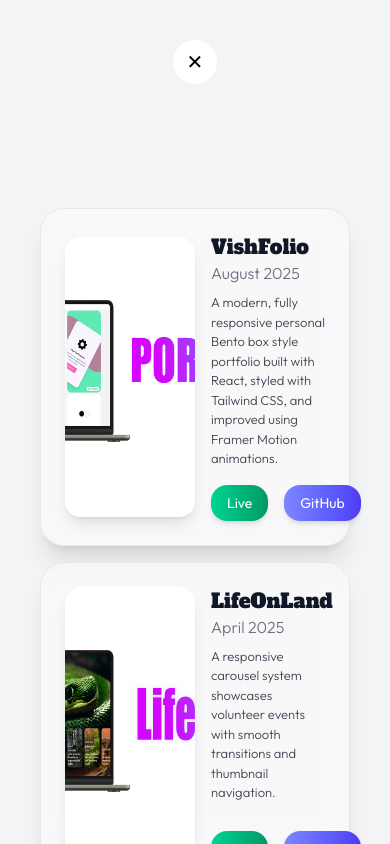
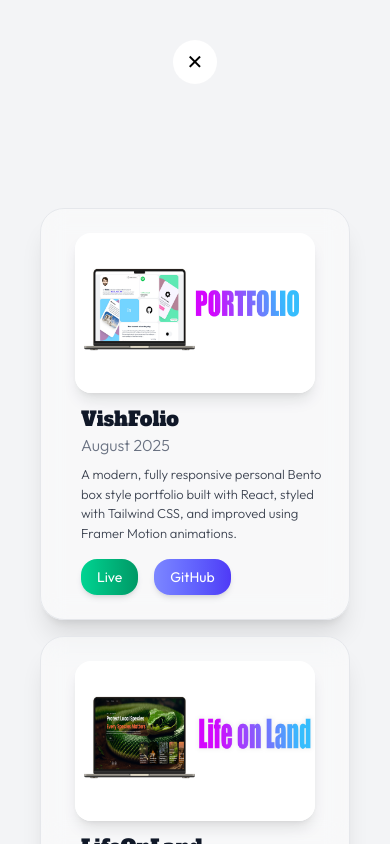
Before and after one commit to VishalOz/VishFolio, a React (Vite) app: page / in a window 390 px wide. Both pictures are taken after a click on the button "View Projects". Shown: the part 308-1152 px from the top of the page. Built offline with nearby package versions, Linux system fonts and the light colour scheme.

Commit message:
After couple of Buduammoo days finally responsive

```diff
--- a/src/Home.jsx
+++ b/src/Home.jsx
@@ -196,20 +196,20 @@ const Home = () => {
 
 
 
-              <div className={`grid grid-cols-2 p-6 rounded-3xl shadow-xl border ${theme === 'dark' ? 'bg-white/10 border-white/20 text-white backdrop-blur-lg'
+              <div className={`grid lg:grid-cols-2 sm:grid-col-1 grid-cols-2 p-6 rounded-3xl shadow-xl border ${theme === 'dark' ? 'bg-white/10 border-white/20 text-white backdrop-blur-lg'
                   : 'bg-white/40 border-gray-200 text-gray-900 backdrop-blur-md'}`} >
-                  <div className="row-span-1 flex justify-center items-center">
+                  <div className="lg:col-span-1 sm:col-span-1 col-span-2 flex justify-center items-center">
                     <img
                       src={portfolio}
                       alt="PROJECT1"
-                      className="w-110 h-70 object-cover rounded-2xl shadow-lg"
+                      className="lg:w-110 lg:h-70 w-60 h-40 object-cover rounded-2xl shadow-lg lg:mb-0 mb-3 "
                     />
                   </div>
                 <div className="col-span-1 flex flex-col justify-between pl-4">
                   <div>
                     <span className="text-xl font-semibold tracking-relaxed">VishFolio</span>
                     <p className={`flex justify-start text-gray-500 font-bold test-sm`}>August 2025</p>
-                    <p className="text-[13px] opacity-80 mt-2">
+                    <p className="text-[13px] lg:w-160 w-64 opacity-80 mt-2">
                     A modern, fully responsive personal Bento box style portfolio built with React, styled with Tailwind CSS, and improved using Framer Motion animations.
                     </p>
                   </div>
@@ -229,18 +229,18 @@ const Home = () => {
 
                 <div className={`grid grid-cols-2 p-6 rounded-3xl shadow-xl border ${theme === 'dark' ? 'bg-white/10 border-white/20 text-white backdrop-blur-lg'
                   : 'bg-white/40 border-gray-200 text-gray-900 backdrop-blur-md'}`} >
-                  <div className="col-span-1 flex justify-center items-center">
+                  <div className="lg:col-span-1 sm:col-span-1 col-span-2 flex justify-center items-center">
                     <img
                       src={lifeonland}
                       alt="PROJECT2"
-                      className="w-110 h-70 object-cover rounded-2xl shadow-lg"
+                      className="lg:w-110 lg:h-70 w-60 h-40 object-cover rounded-2xl shadow-lg lg:mb-0 mb-3"
                     />
                   </div>
                 <div className="row-span-1 flex flex-col justify-between pl-4">
                   <div>
                     <span className="text-xl font-semibold tracking-relaxed">LifeOnLand</span>
                     <p className={`flex justify-start text-gray-500 font-bold test-sm`}>April 2025</p>
-                    <p className="text-[13px] opacity-80 mt-2">
+                    <p className="text-[13px] lg:w-160 w-64  opacity-80 mt-2">
                     A responsive carousel system showcases volunteer events with smooth transitions and thumbnail navigation.
                     </p>
                   </div>
@@ -259,18 +259,18 @@ const Home = () => {
 
                 <div className={`grid grid-cols-2 p-6 rounded-3xl shadow-xl border ${theme === 'dark' ? 'bg-white/10 border-white/20 text-white backdrop-blur-lg'
                   : 'bg-white/40 border-gray-200 text-gray-900 backdrop-blur-md'}`} >
-                  <div className="col-span-1 flex justify-center items-center">
+                  <div className="lg:col-span-1 sm:col-span-1 col-span-2 flex justify-center items-center">
                     <img
                       src={histogram}
                       alt="PROJECT3"
-                      className="w-110 h-70 object-cover rounded-2xl shadow-lg"
+                      className="lg:w-110 lg:h-70 w-60 h-40 object-cover rounded-2xl shadow-lg lg:mb-0 mb-3"
                     />
                   </div>
                 <div className="row-span-1 flex flex-col justify-between pl-4">
                   <div>
                     <span className="text-xl font-semibold tracking-relaxed">Histogram</span>
                     <p className={`flex justify-start text-gray-500 font-bold test-sm`}>September 2024</p>
-                    <p className="text-[13px] opacity-80 mt-2">
+                    <p className="text-[13px] lg:w-160 w-64  opacity-80 mt-2">
                     This coursework assignment for our first-year, first-semester programming module focuses on
                     developing fundamental file handling skills in Python. The project involves reading and writing
                     files, extracting and processing data from CSS files, and implementing robust input validation
@@ -311,7 +311,7 @@ const Home = () => {
         </motion.div>
 
 
-        <motion.div className={`flex justify-center items-center col-span-6 lg:col-span-1 sm:col-span-1 lg:row-span-1 row-span-6 rounded-4xl p-5 ${theme === 'dark' ? 'bg-black border border-white' : 'bg-sky-300'}`}
+        <motion.div className={`flex justify-center items-center col-span-6 lg:col-span-1 sm:col-span-1 lg:row-span-1 row-span-40 rounded-4xl p-5 ${theme === 'dark' ? 'bg-black border border-white' : 'bg-sky-300'}`}
           animate={{opacity: isActive('About') ? 1 : 0.3, scale: isActive('About') ? 1 : 0.97 }}
           transition={{ duration: 0.3, ease: 'easeInOut' }}>
             <a href="https://www.linkedin.com/in/vishal-sudasinghe/" target="_blank" rel="noopener noreferrer" >
@@ -319,7 +319,7 @@ const Home = () => {
             </a>
         </motion.div>
 
-        <motion.div className={`flex justify-center items-center col-span-6 lg:col-span-1 sm:col-span-1 rounded-4xl p-5 ${theme === 'dark' ? 'bg-black border border-white' : 'bg-white'}`}
+        <motion.div className={`flex justify-center items-center col-span-6 lg:col-span-1 sm:col-span-1 lg:row-span-1 row-span-40 rounded-4xl p-5 ${theme === 'dark' ? 'bg-black border border-white' : 'bg-white'}`}
           animate={{opacity: isActive('Projects') ? 1 : 0.3, scale: isActive('Projects') ? 1 : 0.97}}
           transition={{ duration: 0.3, ease: 'easeInOut' }}>
              <a href="https://github.com/VishalOz/" target="_blank" rel="noopener noreferrer">
@@ -390,7 +390,7 @@ const Home = () => {
         </AnimatePresence>
 
         <div className={`flex justify-center items-center sm:col-span-1 sm:row-span-1 lg:row-span-1 lg:col-span-1
-        row-span-1 col-span-6 rounded-4xl p-5 ${theme === 'dark' ? 'bg-black border border-white' : 'bg-white'}`}>
+        row-span-40 col-span-6 rounded-4xl p-5 ${theme === 'dark' ? 'bg-black border border-white' : 'bg-white'}`}>
           <div className={`${theme === 'dark' ? 'bg-black border border-gray-300' : 'bg-gray-100' } flex justify-center items-center  w-25 h-15 lg:w-25 lg:h-15 rounded-full cursor-pointer`} onClick={() => setTheme(theme === "dark" ? "light" : "dark")}>
               <motion.div
               className={`${theme === 'dark' ? 'bg-white' : 'bg-black' } lg:w-10 lg:h-10 w-12 h-12 rounded-full shadow-md`}
@@ -410,7 +410,7 @@ const Home = () => {
             animate={{opacity: isActive('Media') ? 1 : 0.3, scale: isActive('Media') ? 1 : 0.97}}>
               <div className={`${theme === 'dark' ? 'bg-white border border-white' : 'bg-rose-300'} absolute top-1/2 left-1 w-150 h-150 rounded-full`}></div>
               <div className={`${theme === 'dark' ? 'bg-white border border-white' : 'bg-rose-300'} absolute bottom-1/2 left-1 w-60 h-60 rounded-full`}></div>
-              <div className="absolute top-0 left-0 w-full h-full flex justify-center items-center">
+              <div className="absolute bottom-10 left-0 w-full h-full flex justify-center items-center">
                 <Sm />
               </div>
               <div className={`absolute bottom-3 right-3`}>
```
